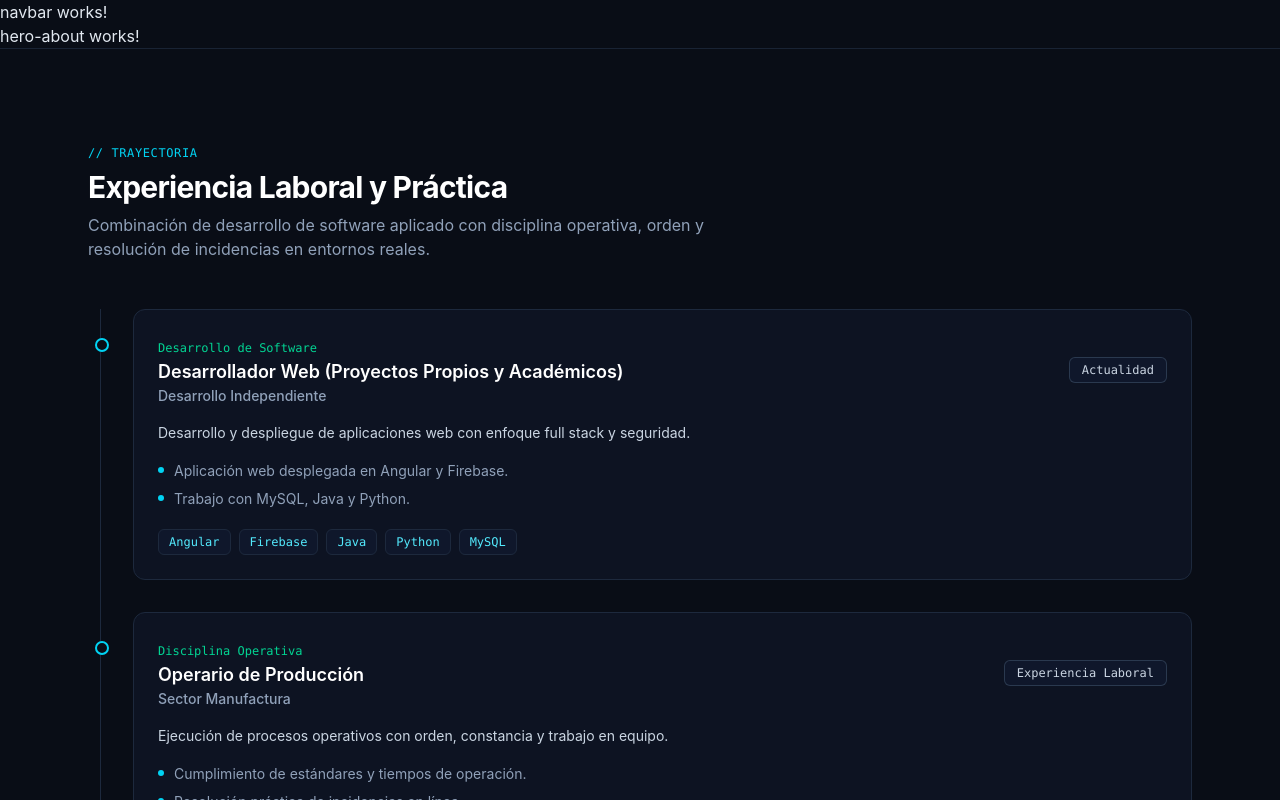
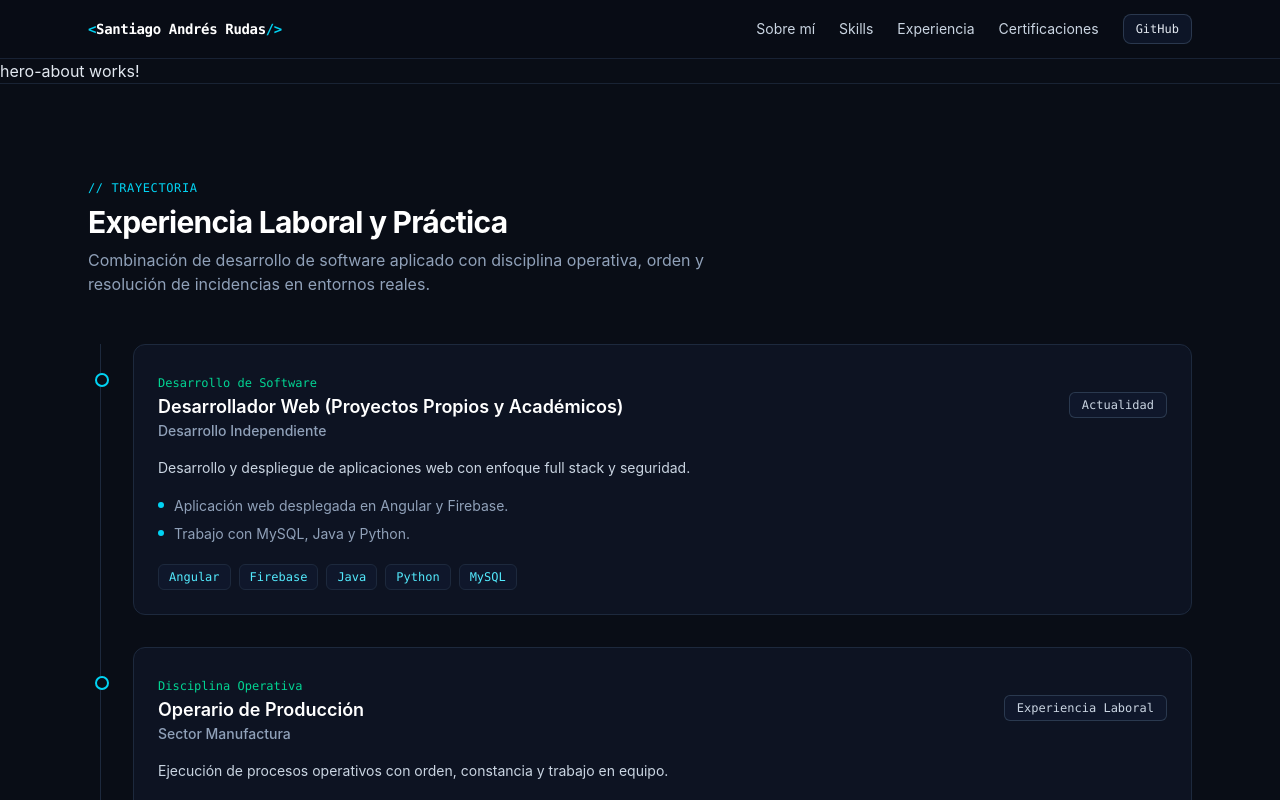
Before and after one commit to Santiagomed22/portfolio, an Angular app: page / in a window 1280 px wide. Shown: the top 800 px of the page. Built offline with nearby package versions, Linux system fonts and the light colour scheme.

Commit message:
feat: implement navbar with navigation links including skills and certifications

```diff
--- a/src/app/shared/components/navbar/navbar.html
+++ b/src/app/shared/components/navbar/navbar.html
@@ -1 +1,76 @@
-<p>navbar works!</p>
+<header class="sticky top-0 z-50 border-b border-slate-800/80 bg-[#090d16]/85 backdrop-blur-md">
+  <div class="mx-auto flex max-w-6xl items-center justify-between px-4 py-3.5 sm:px-6">
+    <!-- Marca / Nombre -->
+    <a
+      href="#"
+      (click)="closeMenu()"
+      class="font-mono text-sm font-semibold tracking-tight text-white transition hover:text-cyan-400"
+    >
+      <span class="text-cyan-400">&lt;</span>{{ profile.name }}<span class="text-cyan-400">/&gt;</span>
+    </a>
+
+    <!-- Navegación de escritorio -->
+    <nav class="hidden items-center gap-6 text-sm text-slate-300 md:flex">
+      <a href="#sobre-mi" class="transition hover:text-cyan-400">Sobre mí</a>
+      <a href="#skills" class="transition hover:text-cyan-400">Skills</a>
+      <a href="#experiencia" class="transition hover:text-cyan-400">Experiencia</a>
+      <a href="#certificaciones" class="transition hover:text-cyan-400">Certificaciones</a>
+      <a
+        [href]="profile.socials.github"
+        target="_blank"
+        rel="noopener noreferrer"
+        class="rounded-lg border border-slate-700/80 bg-slate-900/90 px-3 py-1.5 font-mono text-xs text-slate-200 transition hover:border-cyan-500/50 hover:text-cyan-300"
+      >
+        GitHub
+      </a>
+    </nav>
+
+    <!-- Botón menú móvil -->
+    <button
+      type="button"
+      (click)="toggleMenu()"
+      [attr.aria-expanded]="menuOpen()"
+      aria-label="Alternar menú de navegación"
+      class="inline-flex items-center justify-center rounded-lg border border-slate-800 bg-slate-900/80 p-2 text-slate-300 transition hover:border-cyan-500/40 hover:text-white md:hidden"
+    >
+      @if (!menuOpen()) {
+        <svg class="h-5 w-5" fill="none" viewBox="0 0 24 24" stroke="currentColor" stroke-width="1.8">
+          <path stroke-linecap="round" stroke-linejoin="round" d="M4 6h16M4 12h16M4 18h16" />
+        </svg>
+      } @else {
+        <svg class="h-5 w-5" fill="none" viewBox="0 0 24 24" stroke="currentColor" stroke-width="1.8">
+          <path stroke-linecap="round" stroke-linejoin="round" d="M6 18L18 6M6 6l12 12" />
+        </svg>
+      }
+    </button>
+  </div>
+
+  <!-- Menú desplegable móvil -->
+  @if (menuOpen()) {
+    <div class="border-t border-slate-800/80 bg-[#0d1322] px-4 py-4 md:hidden">
+      <div class="flex flex-col space-y-3 text-sm text-slate-300">
+        <a href="#sobre-mi" (click)="closeMenu()" class="py-1 transition hover:text-cyan-400">
+          Sobre mí
+        </a>
+        <a href="#skills" (click)="closeMenu()" class="py-1 transition hover:text-cyan-400">
+          Skills
+        </a>
+        <a href="#experiencia" (click)="closeMenu()" class="py-1 transition hover:text-cyan-400">
+          Experiencia
+        </a>
+        <a href="#certificaciones" (click)="closeMenu()" class="py-1 transition hover:text-cyan-400">
+          Certificaciones
+        </a>
+        <a
+          [href]="profile.socials.github"
+          target="_blank"
+          rel="noopener noreferrer"
+          (click)="closeMenu()"
+          class="w-fit rounded-lg border border-slate-700/80 bg-slate-900 px-3 py-1.5 font-mono text-xs text-cyan-300"
+        >
+          GitHub
+        </a>
+      </div>
+    </div>
+  }
+</header>
--- a/src/app/shared/components/navbar/navbar.ts
+++ b/src/app/shared/components/navbar/navbar.ts
@@ -1,9 +1,21 @@
-import { Component } from '@angular/core';
+import { Component, signal } from '@angular/core';
+import { PROFILE_DATA } from '../../../core/data/portfolio.data';
 
 @Component({
-  imports: [],
   selector: 'app-navbar',
+  standalone: true,
+  templateUrl: './navbar.html',
   styleUrl: './navbar.css',
-  templateUrl: './navbar.html',
 })
-export class Navbar {}
+export class Navbar {
+  protected readonly profile = PROFILE_DATA;
+  protected readonly menuOpen = signal(false);
+
+  protected toggleMenu(): void {
+    this.menuOpen.update((open) => !open);
+  }
+
+  protected closeMenu(): void {
+    this.menuOpen.set(false);
+  }
+}
```
